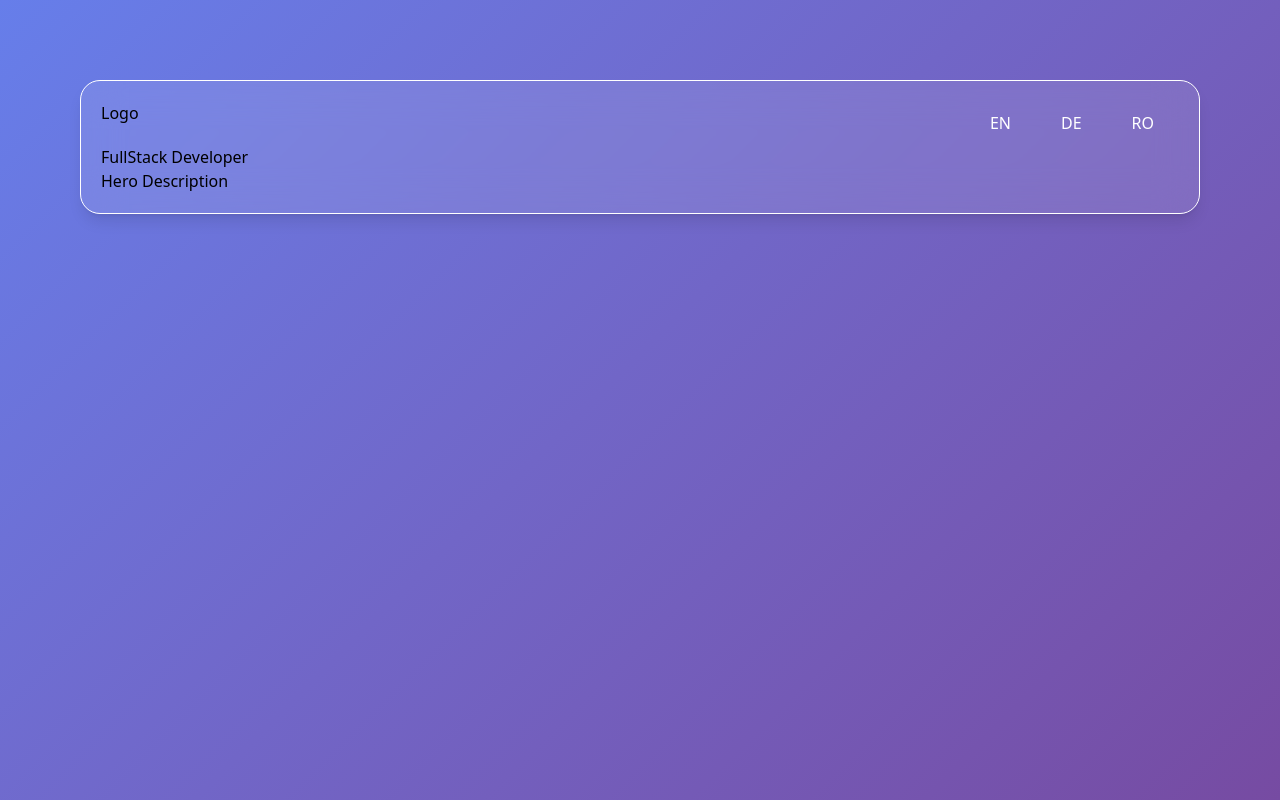
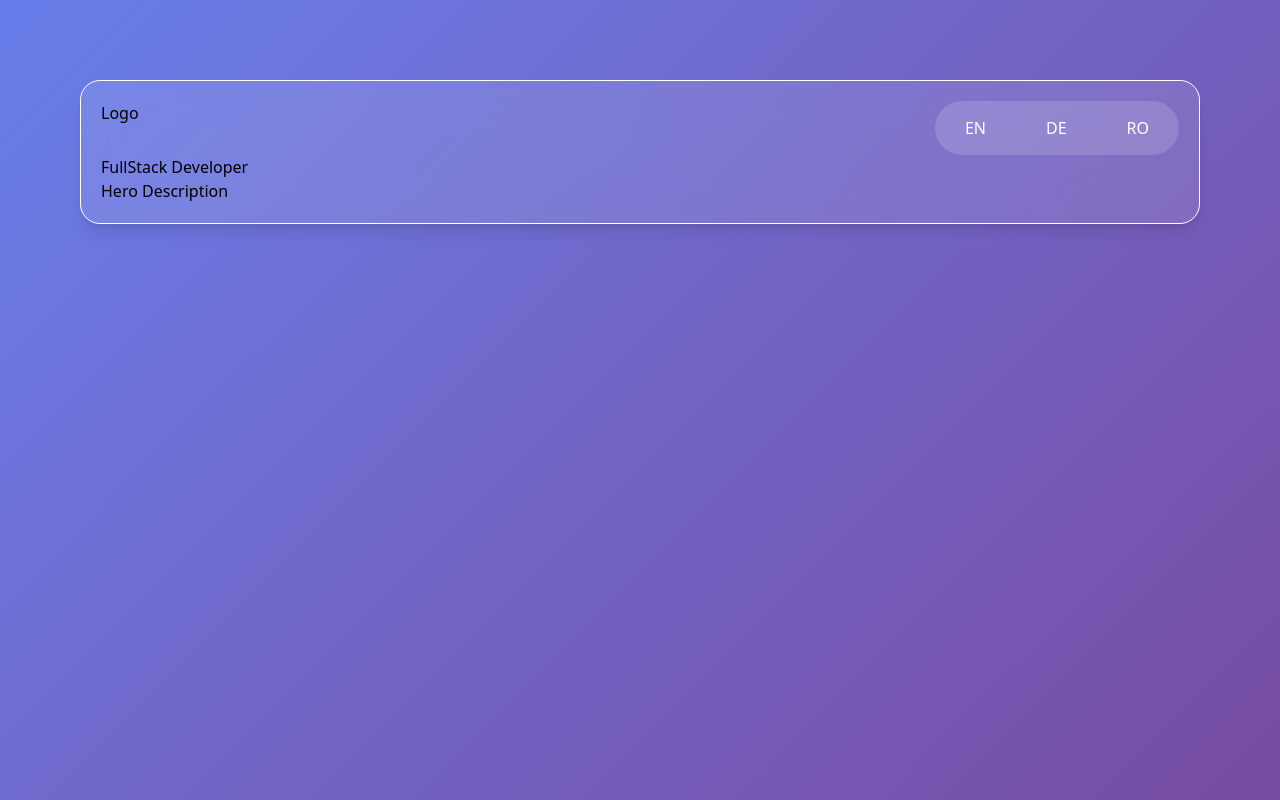
Before and after one commit to DincaToni/tonidinca_webapp-frontend-next, a Next.js app: page / in a window 1280 px wide. Built offline with nearby package versions, Linux system fonts and the light colour scheme.

Commit message:
language selector element style added

```diff
--- a/app/components/molecules/languageSelector.tsx
+++ b/app/components/molecules/languageSelector.tsx
@@ -2,7 +2,7 @@ import DefaultButton from "../atoms/defaultButton";
 
 let LanguageSelector = () => {
   return (
-    <div>
+    <div className="flex justify-items-start gap-[10px] bg-white/15 rounded-[50px] p-[5px]">
       <DefaultButton>EN</DefaultButton>
       <DefaultButton>DE</DefaultButton>
       <DefaultButton>RO</DefaultButton>
```
